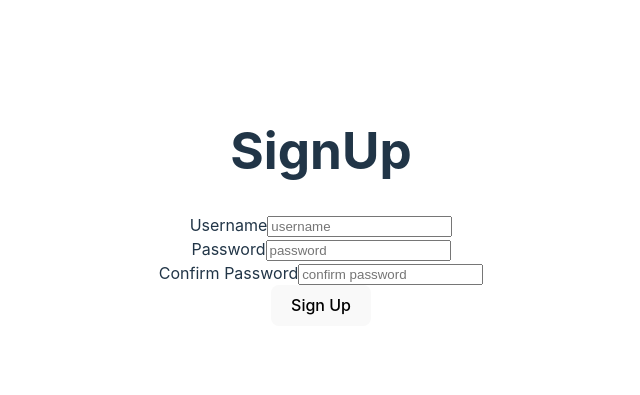
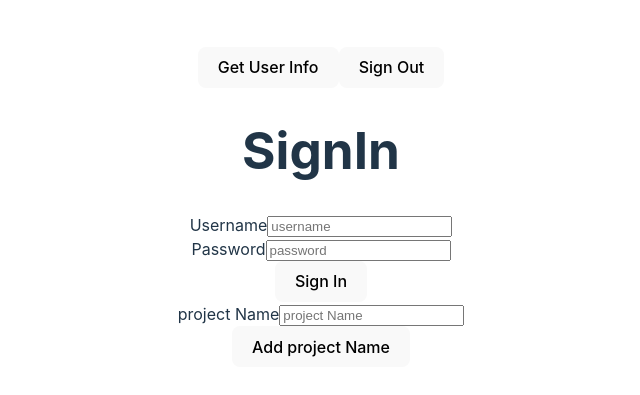
Before and after one commit to AliHussain-arch/TASK-MANAGER, a React (Vite) app in the folder FRONTEND/: page / in a window 1280 px wide. Shown: the part 193-588 px from the top of the page, without its empty margins (319-959 px from the left). Built offline with nearby package versions, Linux system fonts and the light colour scheme; no server answers.

Commit message:
connected the sign in and the sign up BACKEND AND FRONTEND

```diff
--- a/FRONTEND/eslint.config.js
+++ b/FRONTEND/eslint.config.js
@@ -34,5 +34,7 @@ export default [
         { allowConstantExport: true },
       ],
     },
+    'react/prop-types': 'off',
+    'react/no-unescaped-entities': 'off'
   },
 ]
--- a/FRONTEND/src/App.jsx
+++ b/FRONTEND/src/App.jsx
@@ -31,15 +31,21 @@ function App() {
   async function signUp(formData){
     await authService.signup(formData)
   }
-  async function signIn(user){
-    await authService.signin(user)
+  async function signIn(formData){
+    await authService.signin(formData)
   }
   async function signOut(){
-    await authService.signout()
+    await authService.signout();
+  }
+  async function getUser(){
+    await authService.getUser();
   }
   return (
     <>
-      <SignUp signUp={signUp}/>
+      <button onClick={getUser}>Get User Info</button>
+      <button onClick={signOut}>Sign Out</button>
+      <SignIn signIn={signIn}/>
+      <ProjectForm />
     </>
   );
 }
--- a/FRONTEND/src/components/Authentication/signIn/signIn.jsx
+++ b/FRONTEND/src/components/Authentication/signIn/signIn.jsx
@@ -1,6 +1,6 @@
 import { useState } from "react";
 
-export default function SignIn() {
+export default function SignIn({signIn}) {
   const [formData, setFormData] = useState({ username: "", password: "" });
   function handleFormData(event) {
     const { name, value } = event.target;
@@ -8,12 +8,12 @@ export default function SignIn() {
   }
   async function handleFormSubmit(event) {
     event.preventDefault();
-    console.log(formData)
+    signIn(formData);
   }
   return (
     <div>
       <h1>SignIn</h1>
-      <form onSubmit={()=>handleFormSubmit}>
+      <form onSubmit={handleFormSubmit}>
         <div>
           <label htmlFor="username">Username</label>
           <input
--- a/FRONTEND/src/components/Authentication/signUp/signUp.jsx
+++ b/FRONTEND/src/components/Authentication/signUp/signUp.jsx
@@ -12,12 +12,14 @@ export default function SignUp({signUp}) {
   }
   async function handleFormSubmit(event) {
     event.preventDefault();
-    signUp(formData)
-  }
+    signUp({
+      username: formData.username,
+      password: formData.password
+    });}
   return (
     <div>
       <h1>SignUp</h1>
-      <form onSubmit={()=>handleFormSubmit}>
+      <form onSubmit={handleFormSubmit}>
         <div>
           <label htmlFor="username">Username</label>
           <input
--- a/FRONTEND/src/services/authService.js
+++ b/FRONTEND/src/services/authService.js
@@ -1,4 +1,5 @@
 const BACKEND_URL = import.meta.env.VITE_BACK_END_SERVER_URL;
+
 const signout = () => {
   window.localStorage.removeItem("token");
 };
@@ -13,6 +14,7 @@ const getUser = () => {
     const rawPayload = token.split(".")[1];
     const jsonPayload = window.atob(rawPayload);
     const user = JSON.parse(jsonPayload);
+    console.log(user);
     return user;
   } catch (error) {
     console.log(error);
@@ -28,36 +30,33 @@ const signup = async (formData) => {
       body: JSON.stringify(formData),
     });
     const json = await res.json();
-    if (json.err) {
-      throw new Error(json.err);
+    if (!res.ok) {
+      throw new Error(json.message || "Something went wrong");
     }
     return json;
   } catch (error) {
-    console.log(error);
+    console.error("Signup error:", error);
     throw error;
   }
 };
 
-const signin = async (user) => {
+const signin = async (formData) => {
   try {
     const res = await fetch(`${BACKEND_URL}/signin`, {
       method: "POST",
       headers: { "Content-Type": "application/json" },
-      body: JSON.stringify(user),
+      body: JSON.stringify(formData),
     });
-
     const json = await res.json();
-
+    console.log(json);
     if (json.error) {
       throw new Error(json.error);
     }
-
     if (json.token) {
       window.localStorage.setItem("token", json.token);
       const rawPayload = json.token.split(".")[1];
       const jsonPayload = window.atob(rawPayload);
       const user = JSON.parse(jsonPayload);
-
       return user;
     }
   } catch (err) {
```
Also changed, not shown: 1 other file (tests, documents, lock files or other folders).
